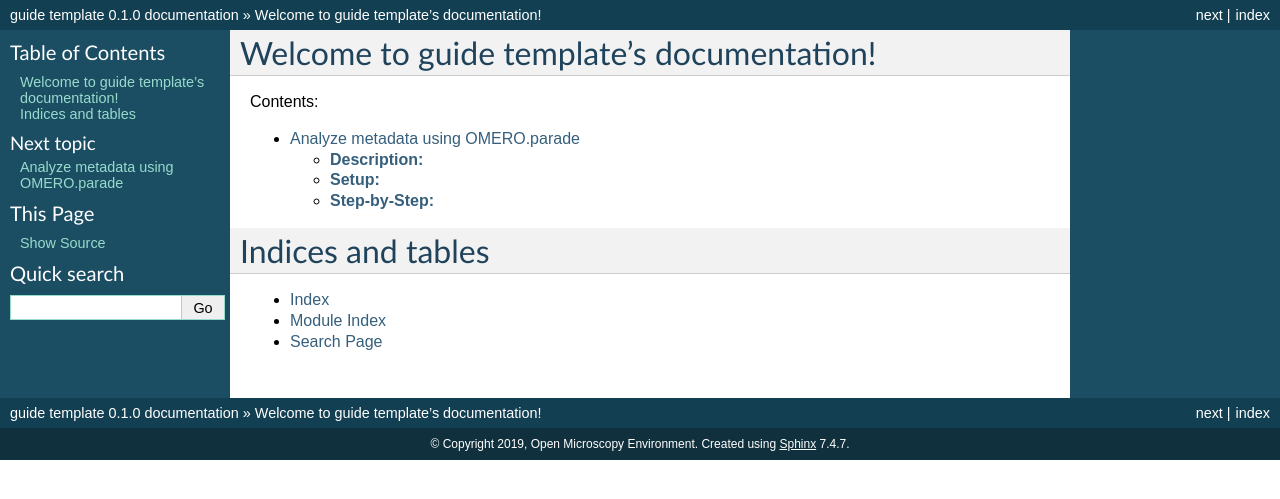
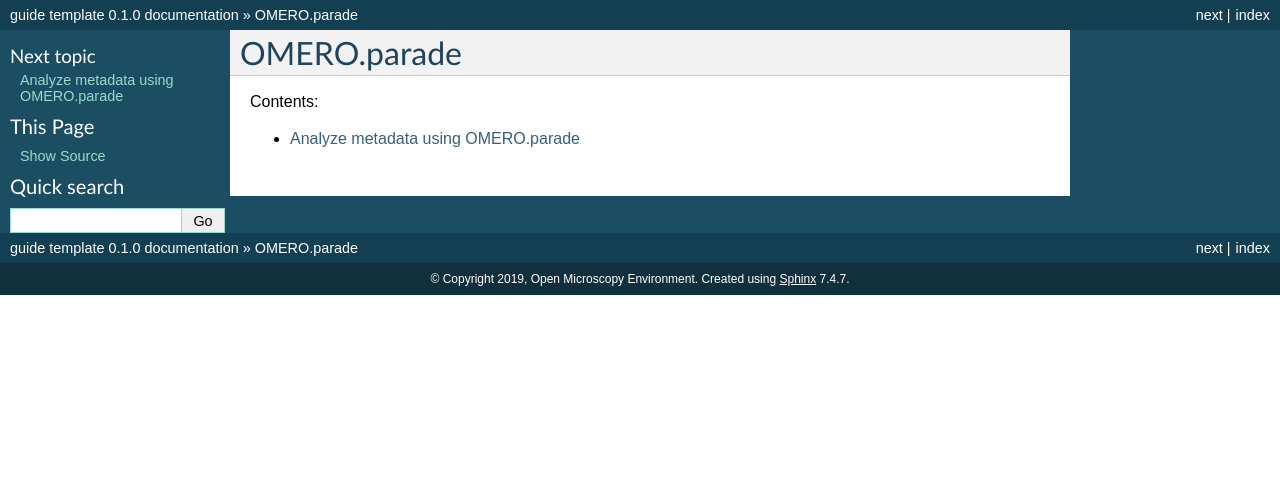
Before and after one commit to ome/omero-guide-parade, a Sphinx documentation site: the page built from docs/index.rst, in a window 1280 px wide. Shown: the top 499 px of the page. Built offline with Sphinx 7.4.7, drawn with Linux system fonts in a browser that asks for light colours.

Commit message:
fix header

```diff
--- a/docs/index.rst
+++ b/docs/index.rst
@@ -1,17 +1,9 @@
-Welcome to guide template's documentation!
-==========================================
+OMERO.parade
+============
 
 Contents:
 
 .. toctree::
-   :maxdepth: 2
+   :maxdepth: 1
 
    omero_parade
-
-
-Indices and tables
-==================
-
-* :ref:`genindex`
-* :ref:`modindex`
-* :ref:`search`
```
